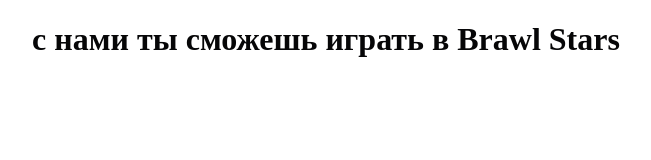
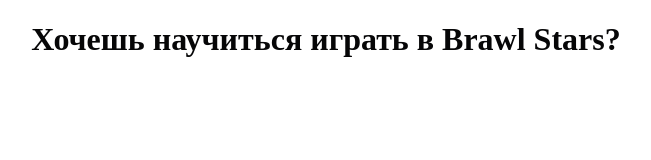
Before and after one commit to norizz/bs, a plain HTML site: page index.html in a window 1280 px wide. Shown: the whole page, without its empty margins (314-965 px from the left). Drawn offline with Linux system fonts and the light colour scheme.

Commit message:
Add files via upload
+ новый заголовок и цсс

```diff
--- a/index.html
+++ b/index.html
@@ -2,11 +2,10 @@
 <html>
 <head>
 	 <meta charset="utf-8">
-	<title>НАЧНИ ИГРАТЬ BRAWL STARS С НАМИ</title>
+	<title>НАЧНИ ИГРАТЬ BRAWL STARS</title>
 	<link rel="stylesheet" href="style.css">
 	<link rel="shortcut icon" href="bs1.jfif">
 </head>
 <body>
 	<script src="js.js"></script>
-	<div style="text-align: center;"></div>
-	<h1 align="center">с нами ты сможешь играть в Brawl Stars</h1>
+	<h1 class="h1">Хочешь научиться играть в Brawl Stars?</h1>
```
